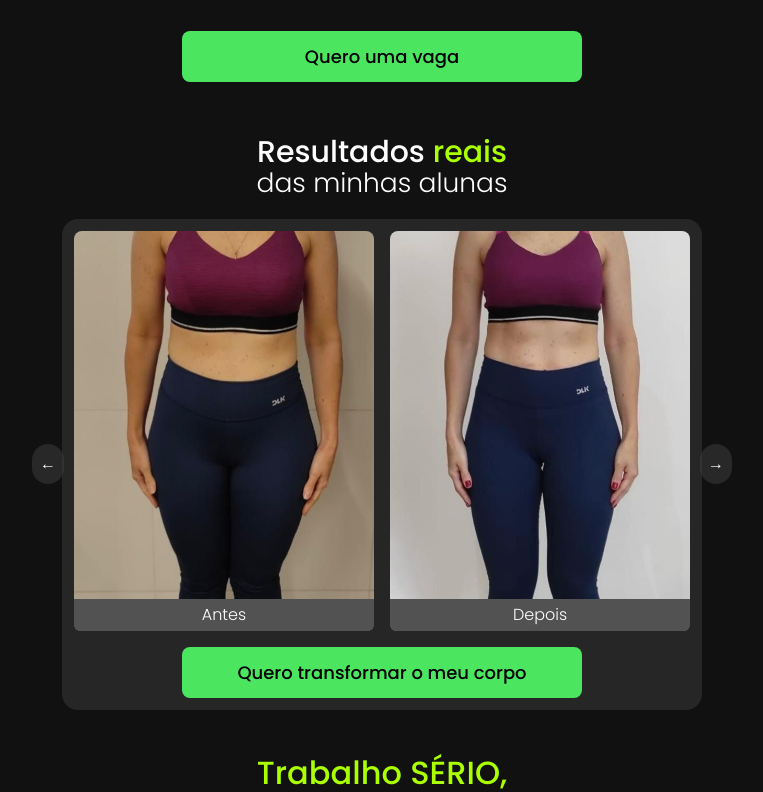
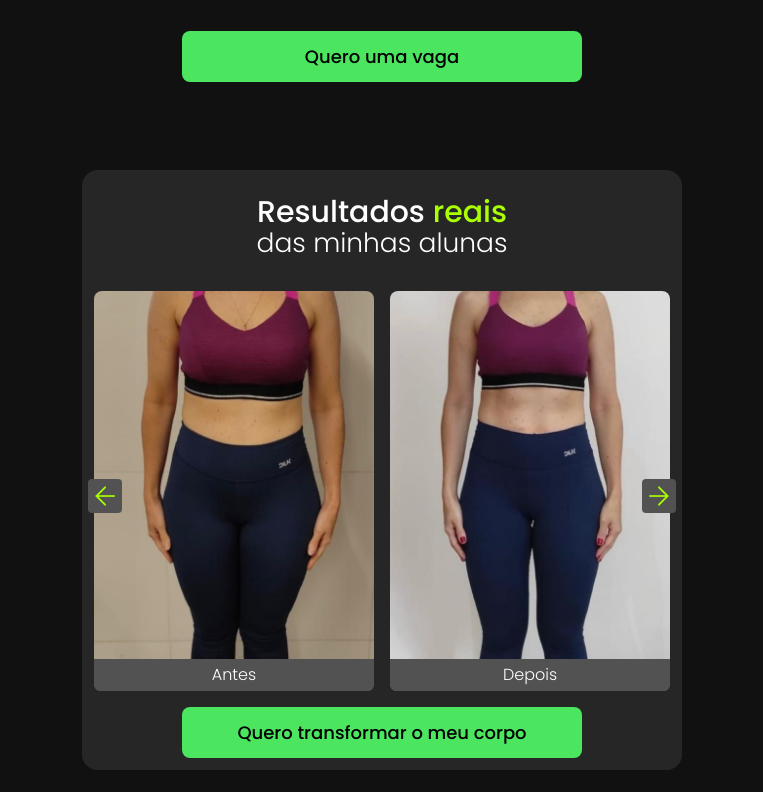
Before and after one commit to arthursingularity/brunoduartelp, a React (Create React App) app: page / in a window 1280 px wide. Shown: the part 1580-2372 px from the top of the page, without its empty margins (258-1021 px from the left). Built offline with nearby package versions, Linux system fonts and the light colour scheme.

Commit message:
code updated!

```diff
--- a/src/Home/index.js
+++ b/src/Home/index.js
@@ -178,16 +178,17 @@ function Home() {
                         </div>
                     </div>
 
-                    <div className="DivAntesDepois text-center mt-10">
-                        <p className="text-[30px] font-medium -mb-3 text-white">Resultados <span className="text-bgreen">reais</span></p>
+                    <div className="flex justify-center">
+                        <div className="DivAntesDepois text-center mt-10 relative rounded-[16px] bg-neutral-800 max-w-[600px]">
+                            <p className="text-[30px] font-medium -mb-3 pt-5 text-white">Resultados <span className="text-bgreen">reais</span></p>
                             <p className="text-[26.5px] font-light mb-4 text-white">das minhas alunas</p>
                             <div className="relative max-w-[700px] mx-auto flex items-center justify-center">
                                 {/* Botão voltar */}
                                 <button
                                     onClick={prevSlide}
-                                className="absolute left-0 z-20 bg-neutral-700/50 hover:bg-neutral-700 text-white rounded-full p-2"
+                                    className="absolute left-0 z-20 bg-neutral-600 ml-1.5 buttonHover text-white rounded p-0.5 mb-14"
                                 >
-                                &#8592;
+                                    <img className="w-[30px]" src="./imagens/setaesq.png"/>
                                 </button>
 
                                 {/* Imagens Antes e Depois */}
@@ -218,12 +219,14 @@ function Home() {
                                 {/* Botão avançar */}
                                 <button
                                     onClick={nextSlide}
-                                className="absolute right-0 z-20 bg-neutral-700/50 hover:bg-neutral-700 text-white rounded-full p-2"
+                                    className="absolute right-0 z-20 mr-1.5 bg-neutral-600 buttonHover text-white rounded p-0.5 mb-14"
                                 >
-                                &#8594;
+                                    <img className="w-[30px]" src="./imagens/setadir.png"/>
                                 </button>
                             </div>
                         </div>
+                    </div>
+
 
 
                     <div className='pb-8'>
```
Also changed, not shown: public/imagens/setadir.png (added), public/imagens/setaesq.png (added). Lines whose indentation alone changed are shown as unchanged.
